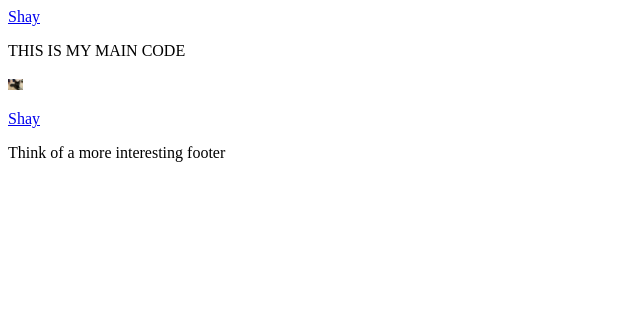
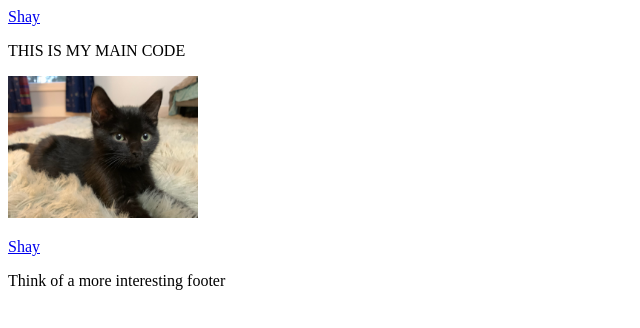
Before and after one commit to wickerd92/PortlandMaineSucess.github.io, a plain HTML site: page index.html in a window 1280 px wide. Shown: the whole page, without its empty margins (0-640 px from the left). Drawn offline with Linux system fonts and the light colour scheme.

Commit message:
Add files via upload

```diff
--- a/index.html
+++ b/index.html
@@ -7,7 +7,7 @@
 	<body>
 		<a href="http://shayhowe.com">Shay</a>
 		<main><p> THIS IS MY MAIN CODE</p></main>
-		<p><img src="Hawkeye.jpg" width="15" alt="A black kitten with green eyes"></p>
+		<p><img src="Hawkeye.jpg" width="15%" alt="A black kitten with green eyes"></p>
 		<p><a href="http://shayhowe.com">Shay</a></p>
 		<footer>
 			<p>Think of a more interesting footer</p>
```
